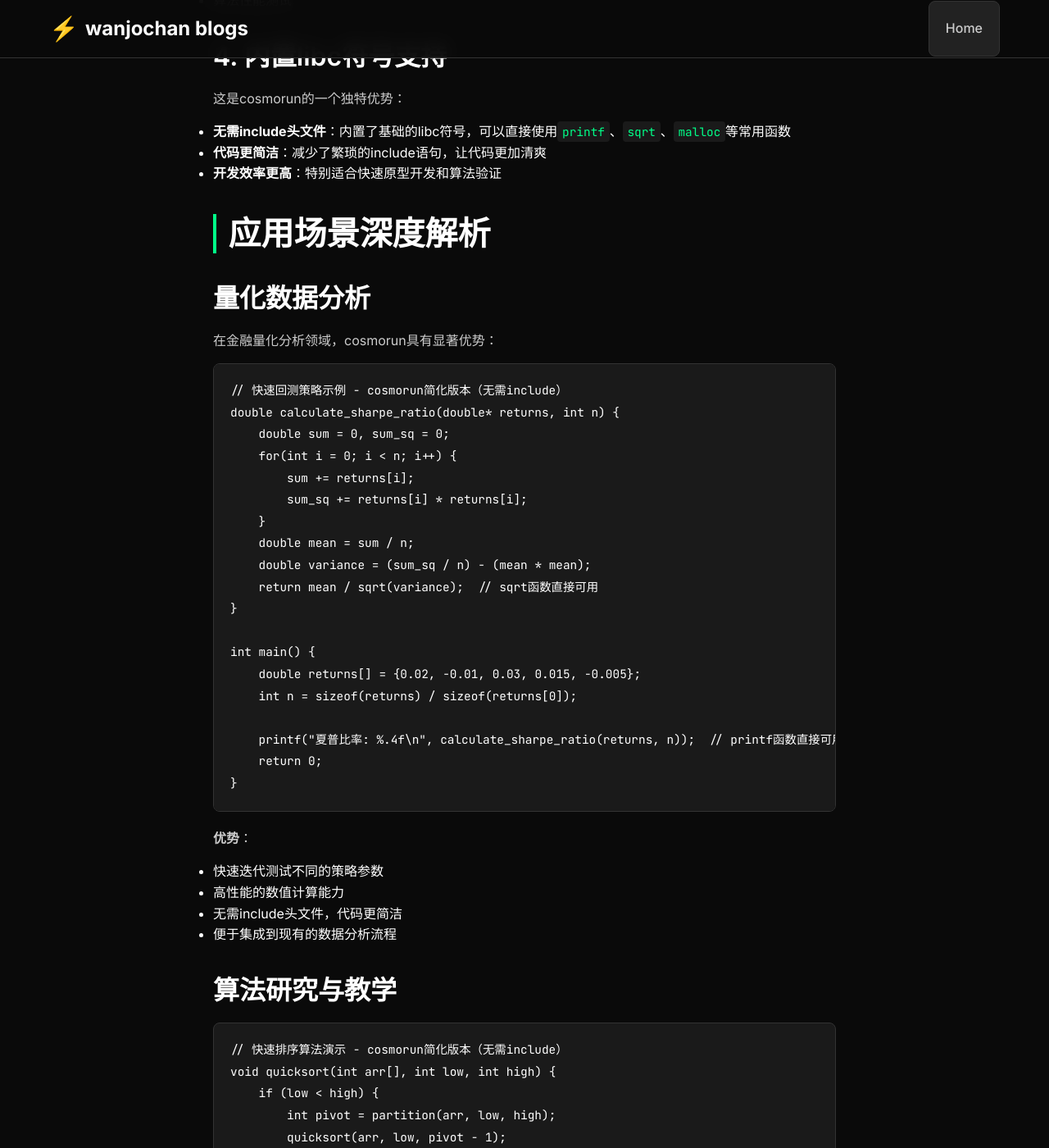
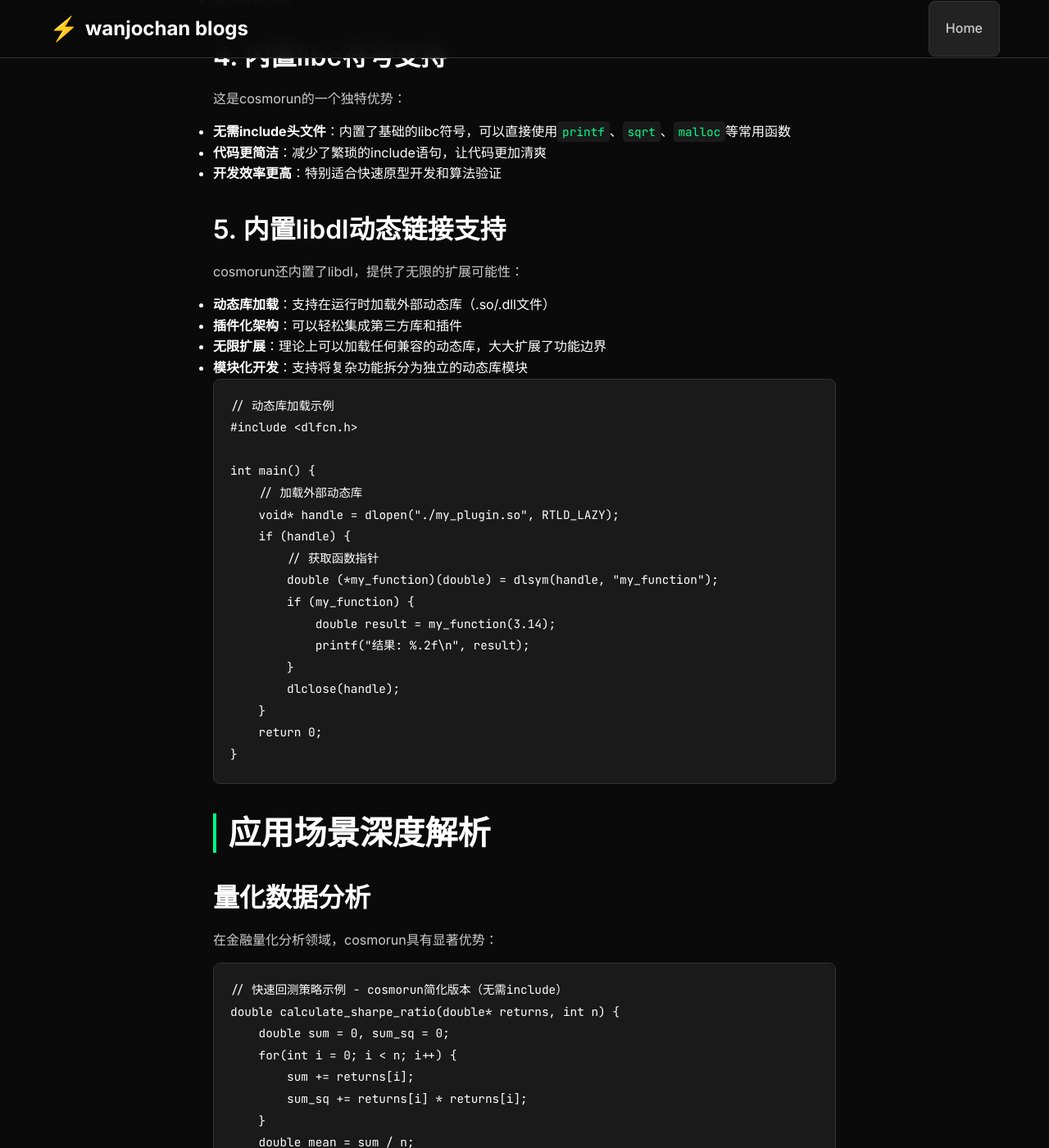
Before and after one commit to wanjochan/wanjochan.github.io, a Jekyll site: the page built from _posts/2025-09-28-cosmorun-c-interpreter.md, in a window 1280 px wide and 1400 px high, scrolled down 2803 px. Shown: the whole window at 82% size. Built offline with Jekyll 4.4.1, drawn with Linux system fonts in a browser that asks for light colours; some of the changed text lies outside the part shown.

Commit message:
feat: Add libdl dynamic linking support to cosmorun
Co-authored-by: wanjochan <wanjochan@gmail.com>

````diff
--- a/_posts/2025-09-28-cosmorun-c-interpreter.md
+++ b/_posts/2025-09-28-cosmorun-c-interpreter.md
@@ -84,6 +84,33 @@ int main() {
 - **代码更简洁**：减少了繁琐的include语句，让代码更加清爽
 - **开发效率更高**：特别适合快速原型开发和算法验证
 
+### 5. 内置libdl动态链接支持
+cosmorun还内置了libdl，提供了无限的扩展可能性：
+- **动态库加载**：支持在运行时加载外部动态库（.so/.dll文件）
+- **插件化架构**：可以轻松集成第三方库和插件
+- **无限扩展**：理论上可以加载任何兼容的动态库，大大扩展了功能边界
+- **模块化开发**：支持将复杂功能拆分为独立的动态库模块
+
+```c
+// 动态库加载示例
+#include <dlfcn.h>
+
+int main() {
+    // 加载外部动态库
+    void* handle = dlopen("./my_plugin.so", RTLD_LAZY);
+    if (handle) {
+        // 获取函数指针
+        double (*my_function)(double) = dlsym(handle, "my_function");
+        if (my_function) {
+            double result = my_function(3.14);
+            printf("结果: %.2f\n", result);
+        }
+        dlclose(handle);
+    }
+    return 0;
+}
+```
+
 ## 应用场景深度解析
 
 ### 量化数据分析
@@ -115,6 +142,7 @@ int main() {
 - 快速迭代测试不同的策略参数
 - 高性能的数值计算能力
 - 无需include头文件，代码更简洁
+- 内置libdl支持，可动态加载数学库、数据库驱动等扩展模块
 - 便于集成到现有的数据分析流程
 
 ### 算法研究与教学
@@ -171,15 +199,16 @@ int main() {
 - 快速算法验证能力
 - 跨平台测试支持
 - 小巧的可执行文件
+- 模块化扩展：通过libdl可以按需加载特定功能的动态库，避免不必要的内存占用
 
 ## 性能对比
 
-| 语言/工具 | 启动时间 | 执行性能 | 开发效率 | 部署复杂度 |
-|-----------|----------|----------|----------|------------|
-| Python | 快 | 中等 | 高 | 低 |
-| Node.js | 中等 | 中等 | 高 | 中等 |
-| C (gcc) | 慢 | 高 | 中等 | 高 |
-| **Cosmorun** | **快** | **高** | **高** | **低** |
+| 语言/工具 | 启动时间 | 执行性能 | 开发效率 | 部署复杂度 | 扩展性 |
+|-----------|----------|----------|----------|------------|--------|
+| Python | 快 | 中等 | 高 | 低 | 高 |
+| Node.js | 中等 | 中等 | 高 | 中等 | 高 |
+| C (gcc) | 慢 | 高 | 中等 | 高 | 中等 |
+| **Cosmorun** | **快** | **高** | **高** | **低** | **无限** |
 
 ## 使用指南
 
@@ -193,6 +222,8 @@ int main() {
 2. **错误处理**：充分利用C语言的错误处理机制
 3. **内存管理**：注意动态内存的分配和释放
 4. **性能优化**：利用C语言的性能优势进行算法优化
+5. **动态库扩展**：利用内置libdl功能，将可选功能封装为动态库，实现按需加载
+6. **插件架构**：设计可插拔的模块化架构，提高代码的可维护性和扩展性
 
 ## 未来展望
 
@@ -206,6 +237,8 @@ Cosmorun为C语言生态系统带来了新的可能性：
 
 Cosmorun通过巧妙结合Cosmocc和TinyCC的技术优势，成功实现了"让C语言像脚本一样运行"的目标。它不仅保持了C语言的高性能特性，还提供了脚本语言的开发便利性。
 
+更重要的是，cosmorun内置的libc和libdl支持，为开发者提供了前所未有的灵活性：无需繁琐的include语句，同时具备无限的扩展可能性。通过动态库加载机制，开发者可以轻松集成任何第三方库和插件，实现真正的模块化开发。
+
 对于需要高性能计算和快速迭代的开发者来说，cosmorun提供了一个全新的解决方案。无论是量化分析、算法研究，还是嵌入式开发，cosmorun都能显著提升开发效率和代码执行性能。
 
 **项目地址**：
````
